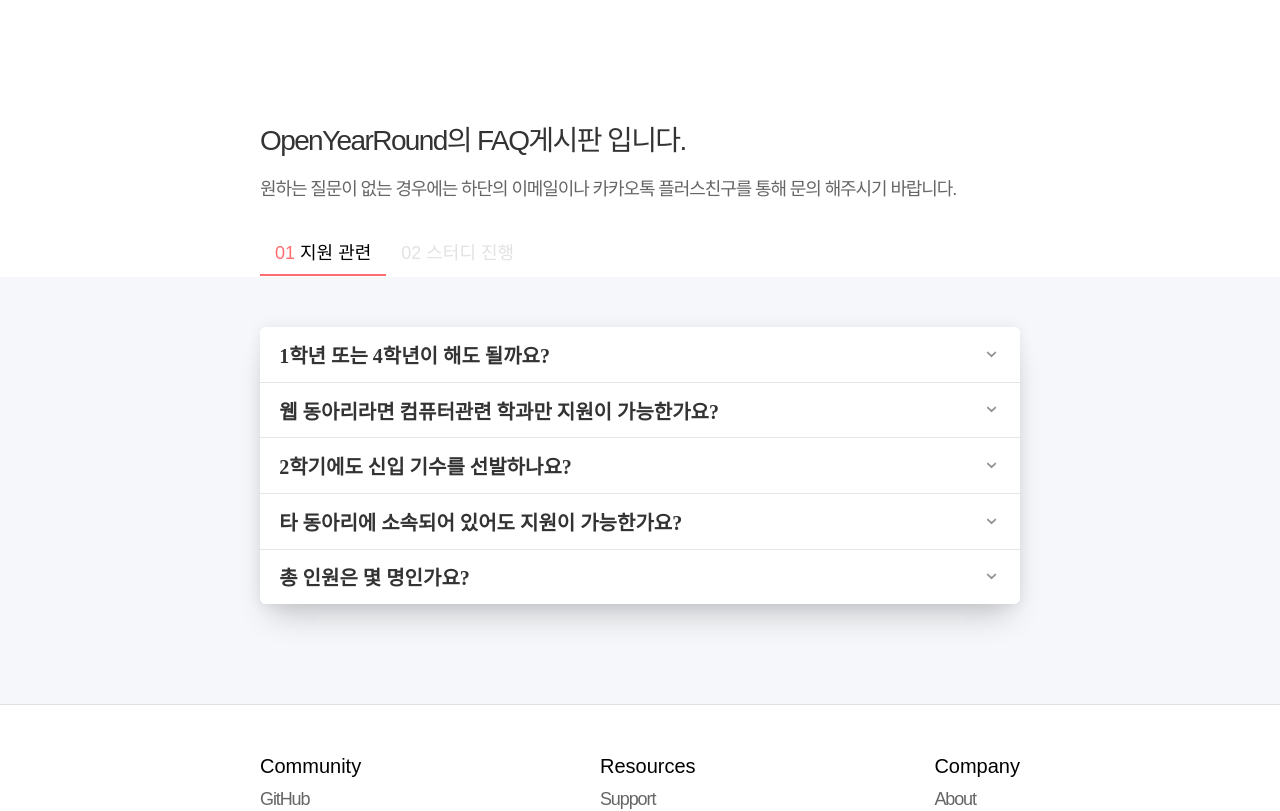
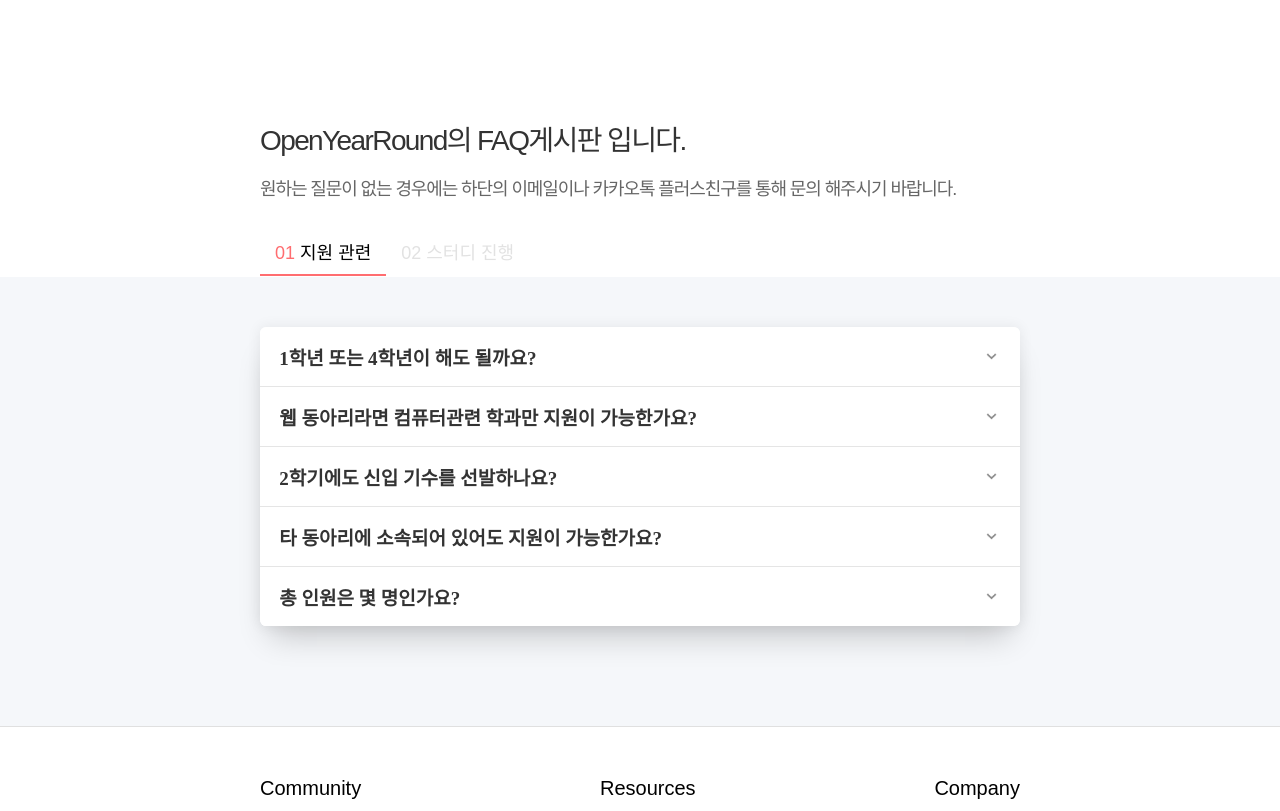
Before and after one commit to dev-oyr/renewal-ourpage, a React (Create React App) app: page /faq/01 in a window 1280 px wide. Shown: the top 811 px of the page. Built offline with nearby package versions, Linux system fonts and the light colour scheme; a web font is replaced by a local one.

Commit message:
오류 수정

```diff
--- a/src/components/Accordion.js
+++ b/src/components/Accordion.js
@@ -2,7 +2,10 @@ import React, { useState } from 'react';
 import FAQData from '../datas/FAQData.json';
 import '../styles/accordion.scss';
 
-function AccordionItem({ paragraph, title }, arr) {
+function Accordion({ match }) {
+    const { id } = match.params;
+
+    function AccordionItem({ paragraph, title }) {
         const [opened, setOpened] = useState(false);
         return (
             <div
@@ -25,19 +28,15 @@ function AccordionItem({ paragraph, title }, arr) {
             </div>
         );
     }
-function Accordion({ match }) {
-    const { id } = match.params;
 
     return (
         <div className="wrapper">
             <ul className="accordion-list">
-                {Object.keys(FAQData[id]).map((k, idx) => {
-                    return (
+                {Object.keys(FAQData[id]).map((k, idx) => (
                     <li key={idx} {...{ className: 'accordion-list__item' }}>
                         <AccordionItem title={FAQData[id][k].title} paragraph={FAQData[id][k].paragraph} />
                     </li>
-                    );
-                })}
+                ))}
             </ul>
         </div>
     );
--- a/src/styles/accordion.scss
+++ b/src/styles/accordion.scss
@@ -48,7 +48,7 @@ $cLightGray: rgba(#000, 0.1);
 
     &__line {
         display: block;
-        padding: 0.8rem 1.2rem;
+        padding: 1rem 1.2rem;
         display: flex;
         justify-content: space-between;
         align-items: center;
@@ -58,7 +58,7 @@ $cLightGray: rgba(#000, 0.1);
     }
 
     &__title {
-        font-size: 20px; //
+        font-size: 19px;
         font-family: 'Noto Sans KR';
         margin: 0;
         font-weight: 600;
```
Lines whose indentation alone changed are shown as unchanged.
